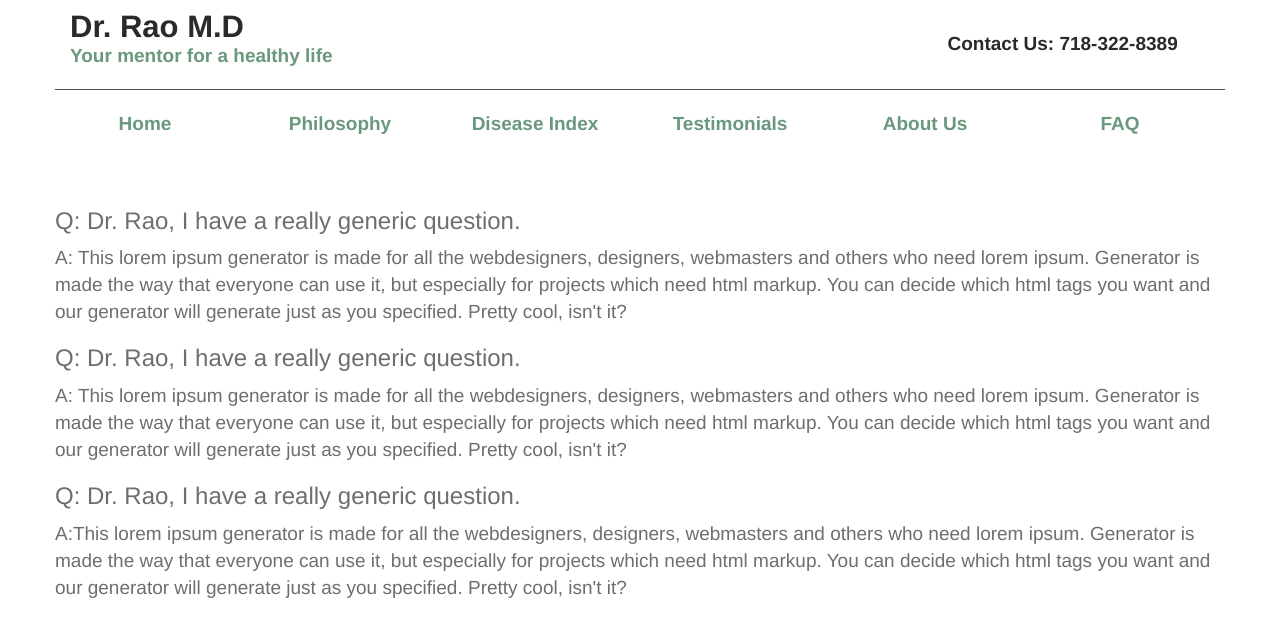
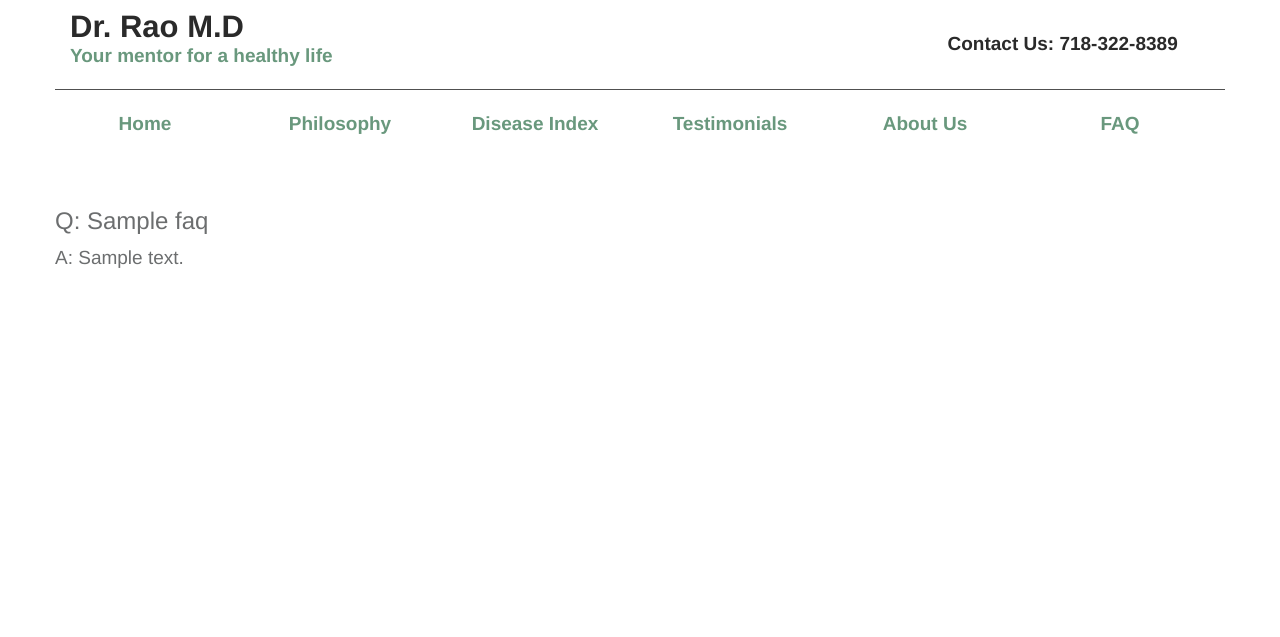
Before and after one commit to jmdevivo/tjsite, a Django app: page /portal/faq in a window 1280 px wide. Shown: the top 637 px of the page. Run offline with Django 3.2, Linux system fonts and the light colour scheme; tables that the repository leaves empty hold one stand-in row (values such as "Sample post"); parts of the project's set-up code (start-up, migrations or seed data) failed here and were passed over; some libraries are stand-ins or nearby versions.

Commit message:
Text content for the site is now stored in the database and editable without a knowledge of web programming

```diff
--- a/portal/admin.py
+++ b/portal/admin.py
@@ -1,6 +1,8 @@
 from django.contrib import admin
-from models import Illness, Testimonial
+from models import Illness, Testimonial, FAQ, SiteText
 
 
 admin.site.register(Illness)
 admin.site.register(Testimonial)
+admin.site.register(FAQ)
+admin.site.register(SiteText)
--- a/portal/models.py
+++ b/portal/models.py
@@ -16,3 +16,14 @@ class Testimonial(models.Model):
 	patient_number = models.IntegerField()
 	testimonial_body = models.CharField(max_length=5000)
 	language = models.CharField(max_length=100)
+
+class FAQ(models.Model):
+	question = models.TextField()
+	answer=models.TextField()
+
+class SiteText(models.Model):
+	home_body = models.TextField()
+	home_side = models.TextField()
+	philosophy_body = models.TextField()
+	home_main = models.TextField()
+	about_main = models.TextField()
--- a/portal/templates/portal/about.html
+++ b/portal/templates/portal/about.html
@@ -5,8 +5,7 @@
 <div class="container">
 	<div class='homepage-content row'>
 		<div class='main-left-content col-md-9'>
-				This lorem ipsum generator is made for all the webdesigners, designers, webmasters and others who need lorem ipsum. Generator is made the way that everyone can use it, but especially for projects which need html markup. You can decide which html tags you want and our generator will generate just as you specified.
-Pretty cool, isn't it?
+				{{ main_text }}
 		</div>
 	</div>
 </div>
--- a/portal/templates/portal/base.html
+++ b/portal/templates/portal/base.html
@@ -9,8 +9,6 @@
 		<link rel='stylesheet' href="{% static 'portal/css/styles.css' %}"/>
 		<script src="https://ajax.googleapis.com/ajax/libs/jquery/1.11.1/jquery.min.js"></script>
 		<script src="http://maxcdn.bootstrapcdn.com/bootstrap/3.2.0/js/bootstrap.min.js"></script>
-		<script src='js/Letter.js'></script>
-		<script src='js/Disease.js'></script>
 	</head>
 	<body>
 
--- a/portal/templates/portal/faq.html
+++ b/portal/templates/portal/faq.html
@@ -4,21 +4,12 @@
 
 <div class="container">
 	<div class='homepage-content row'>
+		{% for q in faqs %}
 		<div class='main-left-content col-md-13'>
-				<h3>Q: Dr. Rao, I have a really generic question.</h3>
-				<div>A: This lorem ipsum generator is made for all the webdesigners, designers, webmasters and others who need lorem ipsum. Generator is made the way that everyone can use it, but especially for projects which need html markup. You can decide which html tags you want and our generator will generate just as you specified.
-Pretty cool, isn't it?</div>
+				<h3>Q: {{q.question }}</h3>
+				<div>A: {{q.answer}}</div>
 		</div>
-		<div class='main-left-content col-md-13'>
-				<h3>Q: Dr. Rao, I have a really generic question.</h3>
-				<div>A: This lorem ipsum generator is made for all the webdesigners, designers, webmasters and others who need lorem ipsum. Generator is made the way that everyone can use it, but especially for projects which need html markup. You can decide which html tags you want and our generator will generate just as you specified.
-Pretty cool, isn't it?</div>
-		</div>
-		<div class='main-left-content col-md-13'>
-				<h3>Q: Dr. Rao, I have a really generic question.</h3>
-				<div>A:This lorem ipsum generator is made for all the webdesigners, designers, webmasters and others who need lorem ipsum. Generator is made the way that everyone can use it, but especially for projects which need html markup. You can decide which html tags you want and our generator will generate just as you specified.
-Pretty cool, isn't it?</div>
-		</div>
+		{% endfor %}
 	</div>
 </div>
 
--- a/portal/templates/portal/index.html
+++ b/portal/templates/portal/index.html
@@ -18,12 +18,10 @@
 	<hr class='sub-rule'/>
 	<div class='homepage-content row'>
 		<div class='main-left-content col-md-9'>
-			This lorem ipsum generator is made for all the webdesigners, designers, webmasters and others who need lorem ipsum. Generator is made the way that everyone can use it, but especially for projects which need html markup. You can decide which html tags you want and our generator will generate just as you specified.
-Pretty cool, isn't it?
+			{{ main_text}}
 		</div>
 		<div class='main-right-content col-md-3'>
-			This lorem ipsum generator is made for all the webdesigners, designers, webmasters and others who need lorem ipsum. Generator is made the way that everyone can use it, but especially for projects which need html markup. You can decide which html tags you want and our generator will generate just as you specified.
-Pretty cool, isn't it?
+			{{ side_text }}
 		</div>
 	</div>
 </div>
--- a/portal/templates/portal/philosophy.html
+++ b/portal/templates/portal/philosophy.html
@@ -5,8 +5,7 @@
 <div class="container">
 	<div class='homepage-content row'>
 		<div class='main-left-content col-md-9'>
-				This lorem ipsum generator is made for all the webdesigners, designers, webmasters and others who need lorem ipsum. Generator is made the way that everyone can use it, but especially for projects which need html markup. You can decide which html tags you want and our generator will generate just as you specified.
-Pretty cool, isn't it?
+				{{ main_text}}
 		</div>
 	</div>
 </div>
--- a/portal/views.py
+++ b/portal/views.py
@@ -1,6 +1,6 @@
 from django.shortcuts import render
 from django.http import HttpResponse
-from models import Illness, Testimonial
+from models import Illness, Testimonial, FAQ, SiteText
 from django.core import serializers
 import json
 
@@ -12,13 +12,24 @@ def testimonials(request):
 	return render(request,"portal/testimonials.html")
 
 def philosophy(request):
+	siteObject = SiteText.objects.all().first()
+	context = {
+		"main_text" : siteObject.about_main
+	}
 	return render(request, "portal/philosophy.html")
 
 def about(request):
-	return render(request, "portal/about.html")
+	siteObject = SiteText.objects.all().first()
+	context = {
+		"main_text" : siteObject.about_main
+	}
+	return render(request, "portal/about.html", context)
 
 def faq(request):
-	return render(request, "portal/faq.html")
+	context = {
+		"faqs" : FAQ.objects.all()
+	}
+	return render(request, "portal/faq.html", context)
 
 def get_illness(request, letter=None):
 	illness_list = Illness.objects.filter(name__startswith=letter)
```
Also changed, not shown: tjsite/views.py (+7 -1 lines).
